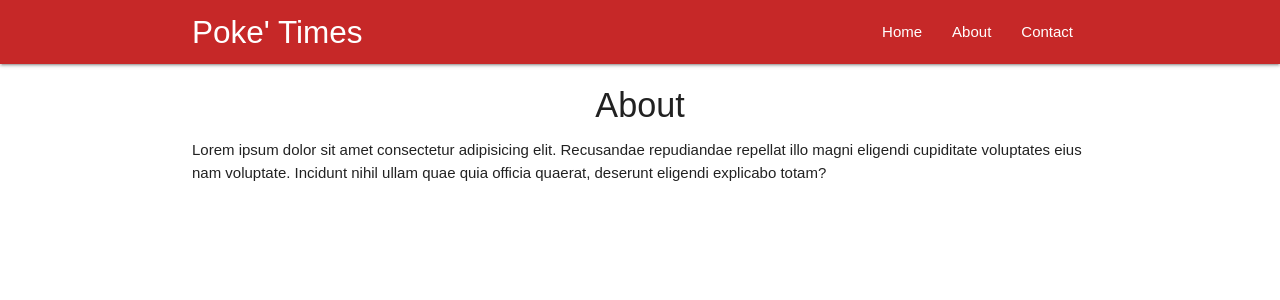
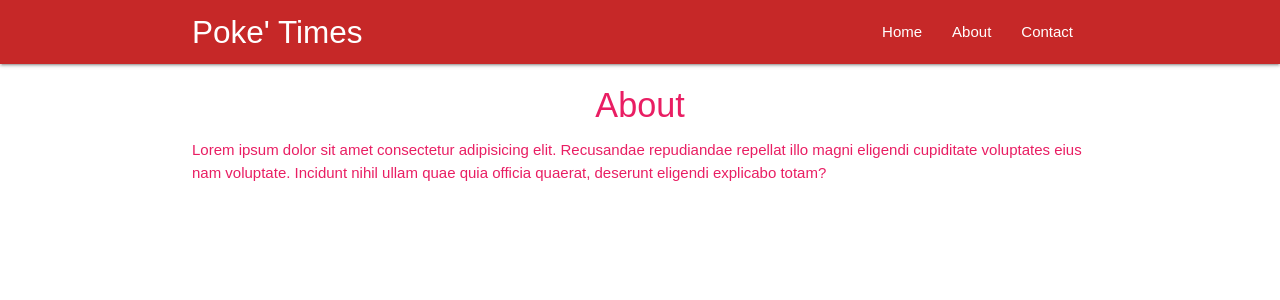
Before and after one commit to tutu-tonton/React-Router-v5-tut_TheNetNinja, a React (Create React App) app: page /about in a window 1280 px wide. Shown: the top 300 px of the page. Built offline with nearby package versions, Linux system fonts and the light colour scheme.

Commit message:
lesson28 Higer Order Components

```diff
--- /dev/null
+++ b/src/hoc/Rainbow.js
@@ -0,0 +1,18 @@
+import React from 'react';
+
+function Rainbow(WrappedComponent) {
+	const colours = ['red', 'pink', 'orange', 'blue', 'green', 'yellow'];
+	const randomColour = colours[Math.floor(Math.random() * 5)];
+	const className = `${randomColour}-text`;
+
+	return (props) => {
+		return (
+			<div className={className}>
+				{/* ラップコンポーネントがpropsを受け取るものだった場合 */}
+				<WrappedComponent {...props} />
+			</div>
+		);
+	};
+}
+
+export default Rainbow;
```
Also changed, not shown: src/components/About.js (+10 -5 lines), 1 other file (tests, documents, lock files or other folders).
